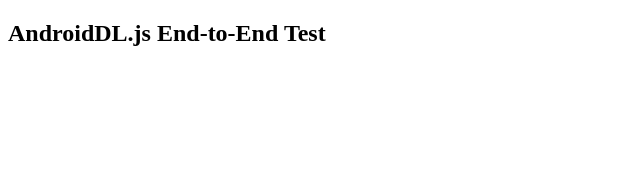
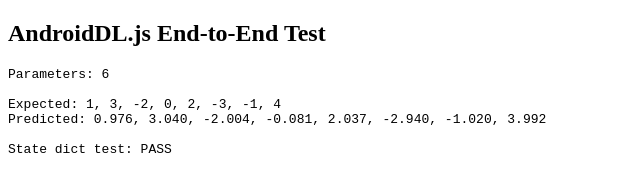
Before and after one commit to AkashPrajapathi/androiddl-js, a plain HTML site: page index.html in a window 1280 px wide. Shown: the whole page, without its empty margins (0-640 px from the left). Drawn offline with Linux system fonts and the light colour scheme.

Commit message:
Added support for axes = undefinded

```diff
--- a/index.html
+++ b/index.html
@@ -23,135 +23,135 @@
             Categorical
         } from "./androiddl.js";
 
-        // const output = document.getElementById("output");
+        const output = document.getElementById("output");
 
-        // function log(...args) {
-        //     const message = args.join(" ");
-        //     console.log(message);
-        //     output.textContent += message + "\n";
-        // }
+        function log(...args) {
+            const message = args.join(" ");
+            console.log(message);
+            output.textContent += message + "\n";
+        }
 
-        // // 1. Define the network
-        // class Net extends Module {
-        //     constructor() {
-        //         super();
+        // 1. Define the network
+        class Net extends Module {
+            constructor() {
+                super();
 
-        //         this.mlp = new Sequential(
-        //             new Linear(2, 16),
-        //             new ReLU(),
-        //             new Linear(16, 16),
-        //             new ReLU(),
-        //             new Linear(16, 1)
-        //         );
-        //     }
+                this.mlp = new Sequential(
+                    new Linear(2, 16),
+                    new ReLU(),
+                    new Linear(16, 16),
+                    new ReLU(),
+                    new Linear(16, 1)
+                );
+            }
 
-        //     forward(x) {
-        //         return this.mlp.call(x);
-        //     }
-        // }
+            forward(x) {
+                return this.mlp.call(x);
+            }
+        }
 
-        // // 2. Training dataset
-        // // y = 2*x1 - 3*x2 + 1
-        // const X = new Tensor(
-        //     new Float32Array([
-        //         0, 0,
-        //         1, 0,
-        //         0, 1,
-        //         1, 1,
-        //         2, 1,
-        //         1, 2,
-        //         2, 2,
-        //         3, 1
-        //     ]),
-        //     [8, 2]
-        // );
+        // 2. Training dataset
+        // y = 2*x1 - 3*x2 + 1
+        const X = new Tensor(
+            new Float32Array([
+                0, 0,
+                1, 0,
+                0, 1,
+                1, 1,
+                2, 1,
+                1, 2,
+                2, 2,
+                3, 1
+            ]),
+            [8, 2]
+        );
 
-        // const Y = new Tensor(
-        //     new Float32Array([
-        //         1, 3, -2, 0, 2, -3, -1, 4
-        //     ]),
-        //     [8, 1]
-        // );
+        const Y = new Tensor(
+            new Float32Array([
+                1, 3, -2, 0, 2, -3, -1, 4
+            ]),
+            [8, 1]
+        );
 
-        // // 3. Initialize training components
-        // const model = new Net();
-        // const criterion = new MSELoss();
+        // 3. Initialize training components
+        const model = new Net();
+        const criterion = new MSELoss();
 
-        // const optimizer = new SGD(model.parameters(), {
-        //     lr: 0.01,
-        //     momentum: 0.3,
-        //     dampening: 0.2
-        // });
+        const optimizer = new SGD(model.parameters(), {
+            lr: 0.01,
+            momentum: 0.3,
+            dampening: 0.2
+        });
 
-        // log("Parameters:", model.parameters().length);
+        log("Parameters:", model.parameters().length);
 
-        // // 4. Training loop
-        // const epochs = 1000;
+        // 4. Training loop
+        const epochs = 1000;
 
-        // for (let epoch = 0; epoch < 1000; epoch++) {
-        //     optimizer.zeroGrad();
+        for (let epoch = 0; epoch < 1000; epoch++) {
+            optimizer.zeroGrad();
 
-        //     const prediction = model.call(X);
-        //     const loss = criterion.call(prediction, Y);
+            const prediction = model.call(X);
+            const loss = criterion.call(prediction, Y);
 
-        //     if (!prediction.data.every(Number.isFinite)) {
-        //         console.error("Invalid prediction at epoch:", epoch);
-        //         console.log("Predictions:", prediction.data);
-        //         break;
-        //     }
+            if (!prediction.data.every(Number.isFinite)) {
+                console.error("Invalid prediction at epoch:", epoch);
+                console.log("Predictions:", prediction.data);
+                break;
+            }
 
-        //     if (!loss.data.every(Number.isFinite)) {
-        //         console.error("Invalid loss at epoch:", epoch);
-        //         console.log("Loss:", loss.data);
-        //         break;
-        //     }
+            if (!loss.data.every(Number.isFinite)) {
+                console.error("Invalid loss at epoch:", epoch);
+                console.log("Loss:", loss.data);
+                break;
+            }
 
-        //     loss.backward();
+            loss.backward();
 
-        //     optimizer.step();
+            optimizer.step();
 
-        //     // Check parameters AFTER updating them
-        //     for (const [i, param] of model.parameters().entries()) {
-        //         if (!param.data.every(Number.isFinite)) {
-        //             console.error("Invalid parameter after SGD:", i);
-        //             console.log("Values:", param.data);
-        //             break;
-        //         }
-        //     }
+            // Check parameters AFTER updating them
+            for (const [i, param] of model.parameters().entries()) {
+                if (!param.data.every(Number.isFinite)) {
+                    console.error("Invalid parameter after SGD:", i);
+                    console.log("Values:", param.data);
+                    break;
+                }
+            }
 
-        //     if (epoch % 10 === 0) {
-        //         console.log(epoch, loss.data[0]);
-        //     }
-        // }
+            if (epoch % 10 === 0) {
+                console.log(epoch, loss.data[0]);
+            }
+        }
 
-        // // 5. Verify predictions
-        // const prediction = model.call(X);
+        // 5. Verify predictions
+        const prediction = model.call(X);
 
-        // log("\nExpected:", Array.from(Y.data).join(", "));
-        // log(
-        //     "Predicted:",
-        //     Array.from(prediction.data)
-        //         .map(v => v.toFixed(3))
-        //         .join(", ")
-        // );
+        log("\nExpected:", Array.from(Y.data).join(", "));
+        log(
+            "Predicted:",
+            Array.from(prediction.data)
+                .map(v => v.toFixed(3))
+                .join(", ")
+        );
 
-        // // 6. Test state dictionary
-        // const state = model.stateDict();
+        // 6. Test state dictionary
+        const state = model.stateDict();
 
-        // const restoredModel = new Net();
-        // restoredModel.loadStateDict(state);
+        const restoredModel = new Net();
+        restoredModel.loadStateDict(state);
 
-        // const restoredPrediction = restoredModel.call(X);
+        const restoredPrediction = restoredModel.call(X);
 
-        // const passed = prediction.data.every(
-        //     (value, i) =>
-        //         Math.abs(value - restoredPrediction.data[i]) < 1e-6
-        // );
+        const passed = prediction.data.every(
+            (value, i) =>
+                Math.abs(value - restoredPrediction.data[i]) < 1e-6
+        );
 
-        // log(
-        //     "\nState dict test:",
-        //     passed ? "PASS" : "FAIL"
-        // );
+        log(
+            "\nState dict test:",
+            passed ? "PASS" : "FAIL"
+        );
     </script>
 </body>
 
--- a/src/core/op/max-op.js
+++ b/src/core/op/max-op.js
@@ -8,10 +8,15 @@ import { ReductionIterator } from "../iterator/reduction-iterator.js";
 import { MinMaxBackward } from "../autograd/minmax-backward.js";
 
 export class MaxOp {
-    apply(tensor, axes, keepdim = false) {
+    apply(tensor, axes = undefined, keepdim = false) {
         // Validate tensor.
         if (!(tensor instanceof Tensor)) {
             throw new Error("tensor must be an object of Tensor");
+        }
+
+        // Undefined axes means reduce all dimensions.
+        if (axes === undefined) {
+            axes = tensor.shape.map((_, axis) => axis);
         }
 
         // Validate axes.
--- a/src/core/op/mean-op.js
+++ b/src/core/op/mean-op.js
@@ -8,10 +8,15 @@ import { ReductionIterator } from "../iterator/reduction-iterator.js";
 import { MeanBackward } from "../autograd/mean-backward.js";
 
 export class MeanOp {
-    apply(tensor, axes, keepdim = false) {
+    apply(tensor, axes = undefined, keepdim = false) {
         // Validate tensor.
         if (!(tensor instanceof Tensor)) {
             throw new Error("tensor must be an object of Tensor");
+        }
+
+        // Undefined axes means reduce all dimensions.
+        if (axes === undefined) {
+            axes = tensor.shape.map((_, axis) => axis);
         }
 
         // Validate axes.
--- a/src/core/op/min-op.js
+++ b/src/core/op/min-op.js
@@ -8,10 +8,15 @@ import { ReductionIterator } from "../iterator/reduction-iterator.js";
 import { MinMaxBackward } from "../autograd/minmax-backward.js";
 
 export class MinOp {
-    apply(tensor, axes, keepdim = false) {
+    apply(tensor, axes = undefined, keepdim = false) {
         // Validate tensor.
         if (!(tensor instanceof Tensor)) {
             throw new Error("tensor must be an object of Tensor");
+        }
+
+        // Undefined axes means reduce all dimensions.
+        if (axes === undefined) {
+            axes = tensor.shape.map((_, axis) => axis);
         }
 
         // Validate axes.
--- a/src/core/tensor.js
+++ b/src/core/tensor.js
@@ -252,6 +252,7 @@ export class Tensor {
 
         return op.apply(this, other)
     }
+
     sub(other) {
         if (typeof other === "number") {
             other = new Tensor([other], []);
```
Also changed, not shown: 1 other file.
